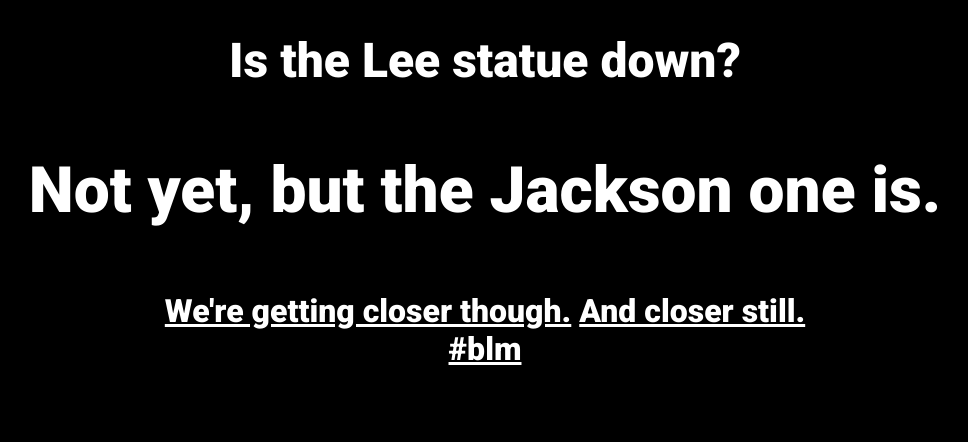
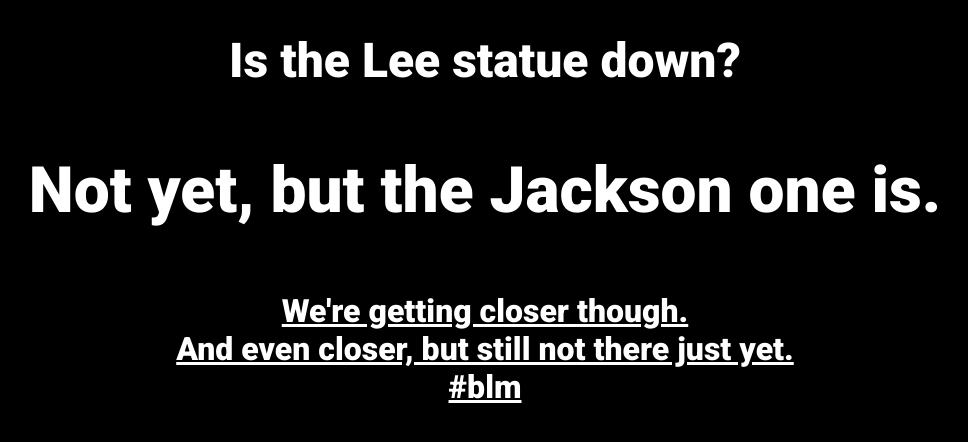
Before and after one commit to gfpierce/istheleestatuedown, a plain HTML site: page index.html in a window 1280 px wide. Shown: the whole page, without its empty margins (155-1123 px from the left). Drawn offline with Linux system fonts and the light colour scheme.

Commit message:
Update index.html

```diff
--- a/index.html
+++ b/index.html
@@ -12,7 +12,8 @@
         <div >
             <p id="maintext">Not yet, but the Jackson one is.</p>
             <a href="https://richmond.com/news/state-and-regional/govt-and-politics/state-panel-recommends-barbara-johns-statue-to-replace-lee-at-u-s-capitol/article_e95d2f71-e6d7-5cc0-a0de-db177dadbc15.html?utm_medium=social&utm_source=twitter&utm_campaign=user-share">We're getting closer though.</a>
-            <a href="https://richmond.com/news/state-and-regional/watch-now-virginia-museum-says-lee-statue-formerly-at-u-s-capitol-will-tell-story/article_89a3ed86-e46b-5781-82ca-4b6e1de16018.html">And closer still.</a>
+            <br/>
+            <a href="https://richmond.com/news/state-and-regional/watch-now-virginia-museum-says-lee-statue-formerly-at-u-s-capitol-will-tell-story/article_89a3ed86-e46b-5781-82ca-4b6e1de16018.html">And even closer, but still not there just yet.</a>
         </div>
         <div>
             <a id="blm" href="https://blacklivesmatters.carrd.co/#comps" target="_blank">#blm</a>
```
